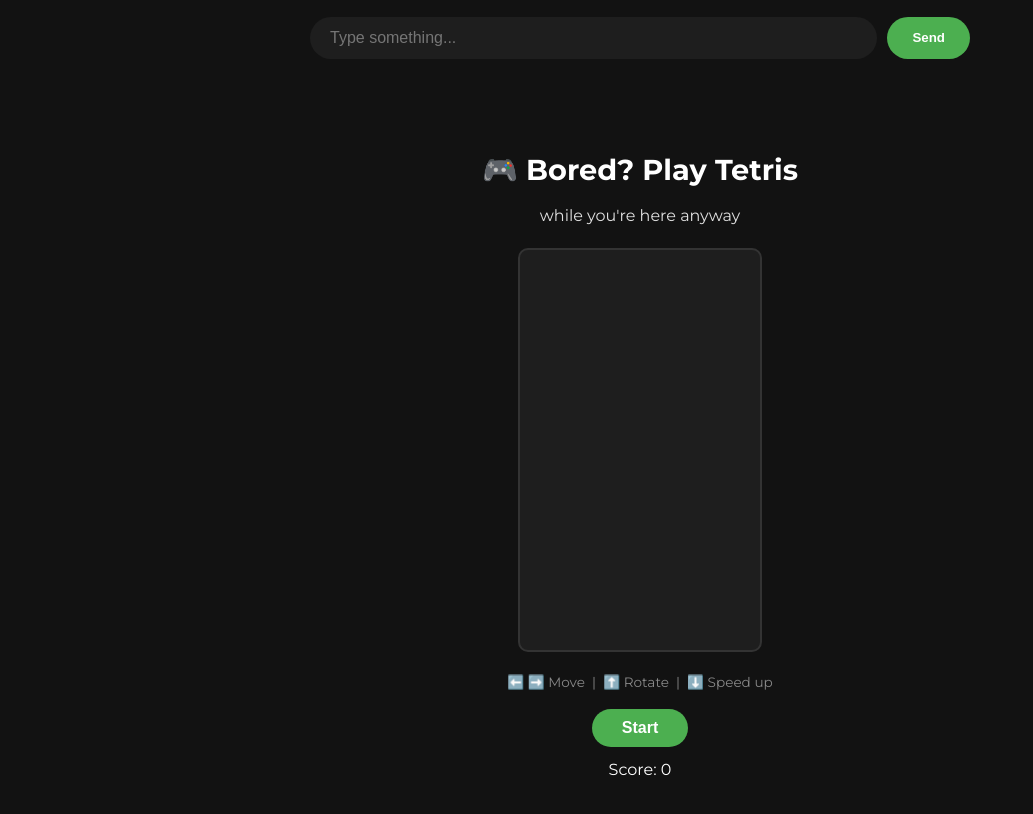
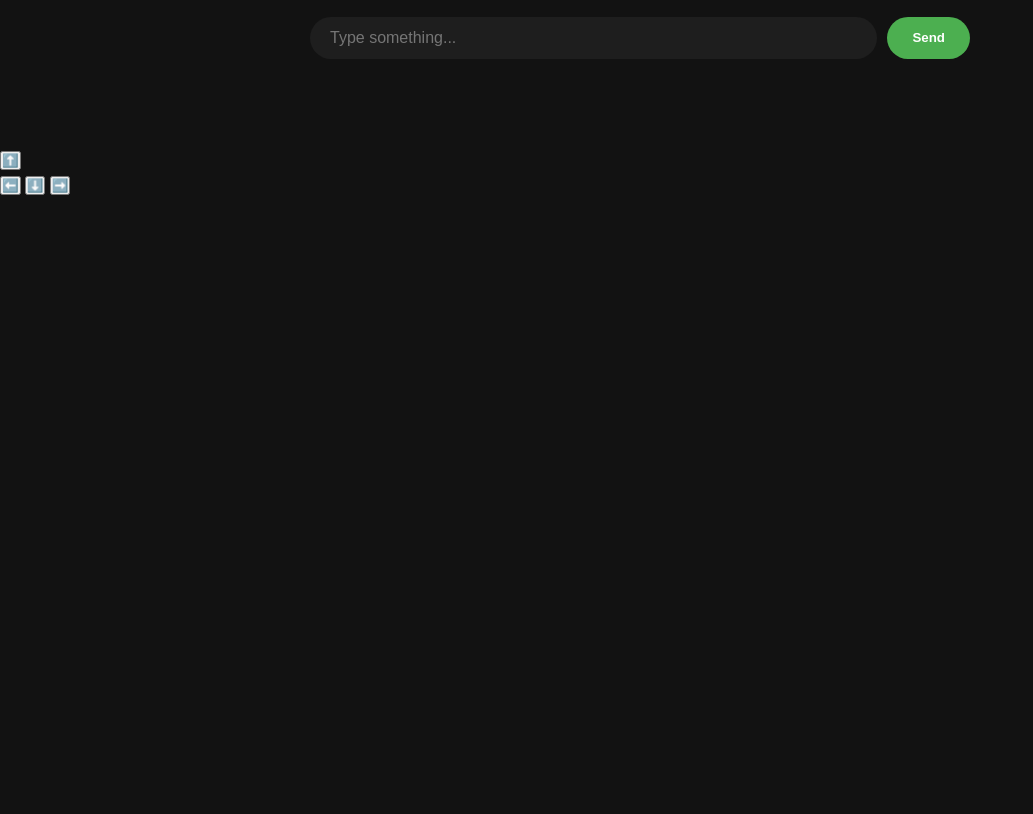
Before and after one commit to skyblue15/skyblue15.github.io, a plain HTML site: page chat.html in a window 1280 px wide. Shown: the part 650-1464 px from the top of the page, without its empty margins (0-1033 px from the left). After the commit the page ends 908 px from the top, so only its background shows below. Drawn offline with Linux system fonts and the light colour scheme; no server answers.

Commit message:
chat.html

```diff
--- a/chat.html
+++ b/chat.html
@@ -179,14 +179,14 @@
     });
   </script>
 
-  <div class="tetris-wrapper">
-  <h2>🎮 Bored? Play Tetris</h2>
-  <p class="subtitle">while you're here anyway</p>
-  <canvas id="tetris" width="240" height="400"></canvas>
-  <div class="tetris-controls">
-    <p>⬅️ ➡️ Move &nbsp;|&nbsp; ⬆️ Rotate &nbsp;|&nbsp; ⬇️ Speed up</p>
-    <button id="startBtn" onclick="startTetris()">Start</button>
-    <p class="tetris-score">Score: <span id="score">0</span></p>
+ <div class="tetris-mobile-controls">
+  <div class="tetris-row">
+    <button onclick="rotatePiece()">⬆️</button>
+  </div>
+  <div class="tetris-row">
+    <button onclick="moveLeft()">⬅️</button>
+    <button onclick="moveDown()">⬇️</button>
+    <button onclick="moveRight()">➡️</button>
   </div>
 </div>
 
```
